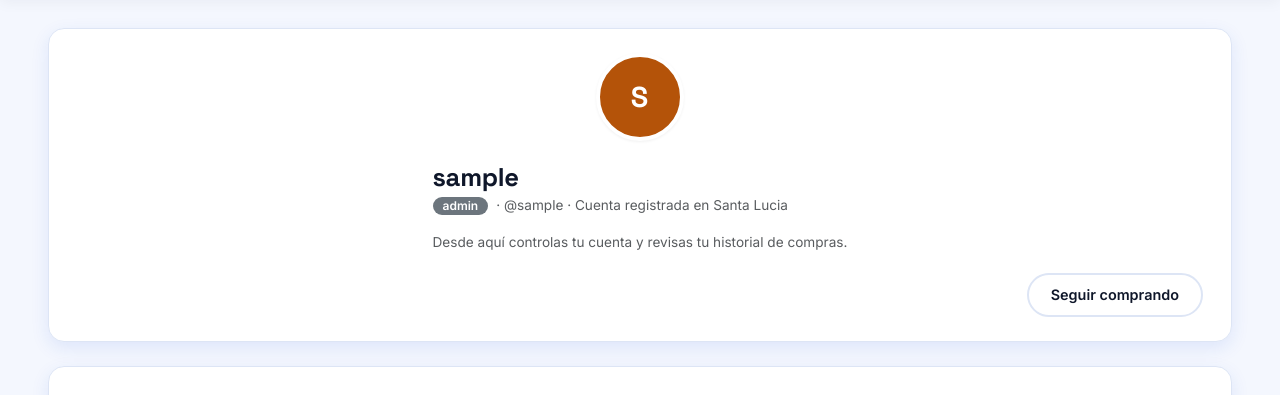
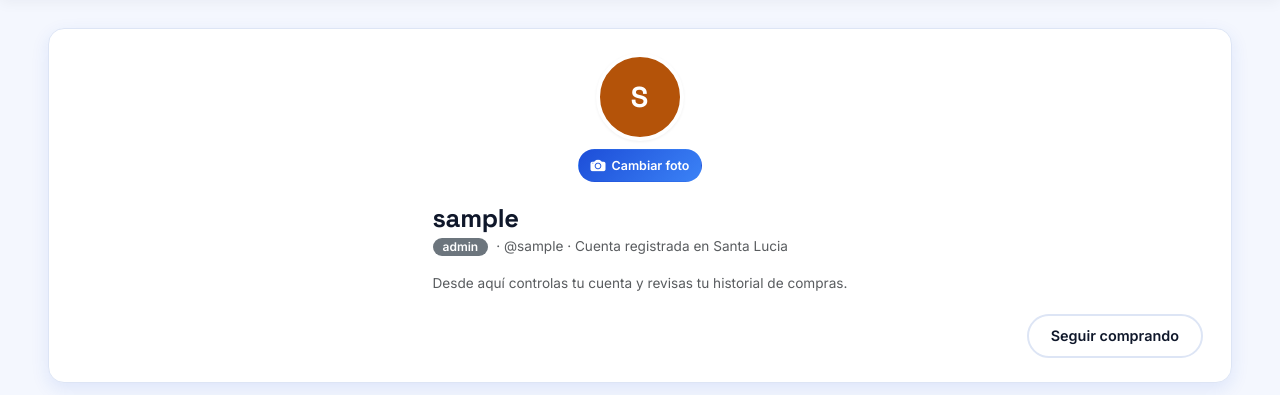
Before and after one commit to i2513702-cmyk/SantaLuciaGH, a Flask app: page /perfil in a window 1280 px wide. Shown: the part 69-464 px from the top of the page. Run offline with Flask 3, Linux system fonts and the light colour scheme; the visitor is signed in with stand-in values (Sample User, id 1); some libraries are stand-ins or nearby versions.

Commit message:
implementacion de perfil

```diff
--- a/app/__init__.py
+++ b/app/__init__.py
@@ -54,7 +54,7 @@ def create_app() -> Flask:
     # --- Storage: asegurar que existan los buckets de imágenes (idempotente) ---
     from app.services import storage_service
 
-    for _bucket in (storage_service.BUCKET_PRODUCTOS, storage_service.BUCKET_LOGOS):
+    for _bucket in (storage_service.BUCKET_PRODUCTOS, storage_service.BUCKET_LOGOS, storage_service.BUCKET_AVATARES):
         storage_service.asegurar_bucket(_bucket)
 
     # --- Limpiar carritos vencidos en segundo plano al arrancar ---
@@ -121,6 +121,11 @@ def create_app() -> Flask:
             "puede_comprar": puede_comprar(rol),
             "puede_ventas": rol in ROLES_VENTAS,
             "nombre": session.get("nombre"),
+            "avatar_url": (
+                storage_service.obtener_avatar_url(session.get("usuario_id"))
+                if session.get("usuario_id")
+                else None
+            ),
             "carrito_n": carrito_n,
             "csrf_token": get_csrf(),
         }
--- a/app/routes/main.py
+++ b/app/routes/main.py
@@ -3,6 +3,7 @@
 from flask import Blueprint, flash, redirect, render_template, request, session, url_for
 
 from app.decorators import ROLES_DB, es_no_comprador, login_required
+from app.exceptions import AppError, ValidationError
 from app.services import tracking_service
 from app.supabase_client import get_reader
 
@@ -339,3 +340,33 @@ def perfil():
         compras=compras,
         mostrar_historial=not sin_compra,
     )
+
+
+@bp.post("/perfil/avatar")
+@login_required
+def perfil_avatar():
+    """Sube o elimina la foto de perfil del usuario (Supabase Storage)."""
+    from app.services import storage_service
+
+    usuario_id = session.get("usuario_id")
+    accion = request.form.get("accion")
+    try:
+        if accion == "quitar":
+            storage_service.quitar_avatar(usuario_id)
+            flash("Foto de perfil eliminada.", "success")
+        else:
+            archivo = request.files.get("avatar")
+            if not archivo or not getattr(archivo, "filename", ""):
+                raise ValidationError("Selecciona una imagen para tu foto de perfil.")
+            url = storage_service.subir_avatar(archivo, usuario_id)
+            session["avatar_url"] = url
+            flash("Foto de perfil actualizada.", "success")
+    except (AppError, ValidationError) as exc:
+        flash(exc.message if isinstance(exc, AppError) else str(exc), "error")
+    except Exception:  # noqa: BLE001
+        flash(
+            "No se pudo actualizar la foto de perfil. Revisa el formato "
+            "(PNG/JPG/WEBP) y el tamaño (máx 2 MB).",
+            "error",
+        )
+    return redirect(url_for("main.perfil"))
--- a/app/services/storage_service.py
+++ b/app/services/storage_service.py
@@ -21,8 +21,11 @@ log = logging.getLogger(__name__)
 
 BUCKET_PRODUCTOS = "productos"
 BUCKET_LOGOS = "logos"
+BUCKET_AVATARES = "avatares"
 PREFIJO_LOGO = "logo."
 PREFIJO_FONDO = "footer."
+# Foto de perfil: `usuario-<id>.<ext>` (nombre estable por usuario).
+PREFIJO_AVATAR = "usuario-"
 
 EXTENSIONES = {"png", "jpg", "jpeg", "webp", "svg"}
 CONTENT_TYPES = {
@@ -47,7 +50,7 @@ def _bucket(bucket: str):
 def asegurar_bucket(bucket: str) -> None:
     """Crea el bucket público si no existe (idempotente)."""
     try:
-        get_admin_client().storage.create_bucket(bucket, {"public": True})
+        get_admin_client().storage.create_bucket(bucket, options={"public": True})
     except Exception as exc:  # noqa: BLE001 - ya existe o permiso; no romper
         if "already" not in str(exc).lower():
             log.debug("No se pudo asegurar el bucket %s: %s", bucket, exc)
@@ -189,3 +192,101 @@ def subir_fondo(archivo) -> str:
 def quitar_fondo() -> None:
     """Elimina el fondo del pie subido; se vuelve al color por defecto."""
     _quitar_pieza("fondo")
+
+
+# --------------------------------------------------------------------------
+# Foto de perfil de usuario (bucket `avatares`)
+#
+# Se guarda como `usuario-<id>.<ext>` (nombre estable por usuario) y se
+# descubre listando el bucket, igual que el logo. Así no hace falta añadir una
+# columna nueva a la tabla `usuarios`.
+# --------------------------------------------------------------------------
+
+_avatares: dict = {}          # usuario_id -> nombre de archivo en el bucket
+_avatares_cargado = False
+
+
+def _id_desde_avatar(nombre: str):
+    """Extrae el id de usuario de un nombre `usuario-<id>.<ext>` (o None)."""
+    if not nombre or not nombre.startswith(PREFIJO_AVATAR):
+        return None
+    numero = nombre[len(PREFIJO_AVATAR):].split(".", 1)[0]
+    return int(numero) if numero.isdigit() else None
+
+
+def _cargar_avatares() -> None:
+    """Lista el bucket de avatares una sola vez y arma el mapa id -> archivo."""
+    global _avatares_cargado
+    if _avatares_cargado:
+        return
+    try:
+        items = _bucket(BUCKET_AVATARES).list("", {"limit": 100}) or []
+    except Exception:  # noqa: BLE001
+        log.debug("No se pudo listar el bucket %s", BUCKET_AVATARES, exc_info=True)
+        items = []
+    for item in items:
+        nombre = item.get("name") or ""
+        uid = _id_desde_avatar(nombre)
+        if uid is not None:
+            _avatares[uid] = nombre
+    _avatares_cargado = True
+
+
+def obtener_avatar_url(usuario_id) -> str | None:
+    """URL pública de la foto de perfil del usuario, o None si no tiene."""
+    if not usuario_id:
+        return None
+    try:
+        uid = int(usuario_id)
+    except (TypeError, ValueError):
+        return None
+    _cargar_avatares()
+    nombre = _avatares.get(uid)
+    return url_publica(BUCKET_AVATARES, nombre) if nombre else None
+
+
+def subir_avatar(archivo, usuario_id) -> str:
+    """Sube (o reemplaza) la foto de perfil del usuario y devuelve su URL.
+
+    El nombre es estable (`usuario-<id>.<ext>`); si cambia la extensión se
+    elimina la versión anterior para no dejar archivos huérfanos.
+    """
+    try:
+        uid = int(usuario_id)
+    except (TypeError, ValueError):
+        raise ValidationError("No se pudo identificar al usuario.") from None
+
+    nombre_original = (getattr(archivo, "filename", "") or "").strip().lower()
+    ext = nombre_original.rsplit(".", 1)[-1] if "." in nombre_original else ""
+    if ext == "svg":
+        raise ValidationError("Para tu foto de perfil usa PNG, JPG o WEBP.")
+
+    url, ruta = subir_imagen(
+        BUCKET_AVATARES, f"{PREFIJO_AVATAR}{uid}", archivo, upsert=True
+    )
+
+    # Limpia versiones previas con otra extensión (usuario-5.png vs .jpg).
+    _cargar_avatares()
+    anterior = _avatares.get(uid)
+    if anterior and anterior != ruta:
+        try:
+            _bucket(BUCKET_AVATARES).remove([anterior])
+        except Exception:  # noqa: BLE001
+            pass
+    _avatares[uid] = ruta
+    return url
+
+
+def quitar_avatar(usuario_id) -> None:
+    """Elimina la foto de perfil del usuario (vuelve al avatar de iniciales)."""
+    try:
+        uid = int(usuario_id)
+    except (TypeError, ValueError):
+        return
+    _cargar_avatares()
+    nombre = _avatares.pop(uid, None)
+    if nombre:
+        try:
+            _bucket(BUCKET_AVATARES).remove([nombre])
+        except Exception:  # noqa: BLE001
+            pass
--- a/app/static/css/style.css
+++ b/app/static/css/style.css
@@ -1894,6 +1894,26 @@ h1, h2, h3, .brand-name, .kpi-value, .stat-value {
 
 .profile-head .avatar { border-width: 4px; }
 
+/* Foto de perfil editable */
+.profile-avatar-edit {
+    display: flex;
+    flex-direction: column;
+    align-items: center;
+    gap: 8px;
+    flex: none;
+}
+
+.profile-avatar-edit .profile-avatar-form { margin: 0; }
+
+.profile-avatar-edit .btn {
+    display: inline-flex;
+    align-items: center;
+    gap: 6px;
+    font-size: 0.78rem;
+    padding: 5px 12px;
+    white-space: nowrap;
+}
+
 .profile-id h1 { margin: 0 0 2px; font-size: 1.6rem; }
 
 .profile-role {
--- a/app/templates/base.html
+++ b/app/templates/base.html
@@ -72,13 +72,13 @@
                             <div class="dropdown nav-user">
                                 <button class="nav-user-toggle" type="button" id="menuUsuario"
                                         data-bs-toggle="dropdown" data-bs-display="static" aria-expanded="false">
-                                    {{ avatar(nombre, size='md') }}
+                                    {{ avatar(nombre, url=avatar_url, size='md') }}
                                     <span class="nav-user-name d-none d-sm-inline">{{ nombre }}</span>
                                     <i class="bi bi-chevron-down nav-user-caret"></i>
                                 </button>
                                 <ul class="dropdown-menu dropdown-menu-end nav-user-menu" aria-labelledby="menuUsuario">
                                     <li class="nav-user-menu-head">
-                                        {{ avatar(nombre, size='md') }}
+                                        {{ avatar(nombre, url=avatar_url, size='md') }}
                                         <span class="nav-user-menu-id">
                                             <span class="nav-user-menu-name">{{ nombre }}</span>
                                             <span class="nav-user-menu-role">{{ rol_label or rol }}</span>
--- a/app/templates/perfil.html
+++ b/app/templates/perfil.html
@@ -6,7 +6,25 @@
 {% from "partials/avatar.html" import avatar %}
 
 <section class="card profile-head">
-    {{ avatar(nombre_completo or usuario_nombre, size='xl') }}
+    <div class="profile-avatar-edit">
+        {{ avatar(nombre_completo or usuario_nombre, url=avatar_url, size='xl') }}
+        <form method="POST" action="{{ url_for('main.perfil_avatar') }}"
+              enctype="multipart/form-data" class="profile-avatar-form">
+            <input type="hidden" name="csrf_token" value="{{ csrf_token }}">
+            <label class="btn btn-sm btn-primary mb-0">
+                {{ icono('camara', 'camera-fill', 15) }}<span>Cambiar foto</span>
+                <input type="file" name="avatar" accept="image/png,image/jpeg,image/webp"
+                       onchange="this.form.submit()" hidden>
+            </label>
+        </form>
+        {% if avatar_url %}
+        <form method="POST" action="{{ url_for('main.perfil_avatar') }}" class="profile-avatar-form">
+            <input type="hidden" name="csrf_token" value="{{ csrf_token }}">
+            <input type="hidden" name="accion" value="quitar">
+            <button type="submit" class="btn btn-sm btn-outline-secondary">Quitar foto</button>
+        </form>
+        {% endif %}
+    </div>
     <div class="profile-id">
         <h1>{{ nombre_completo or usuario_nombre }}</h1>
         <p class="profile-role">
```
